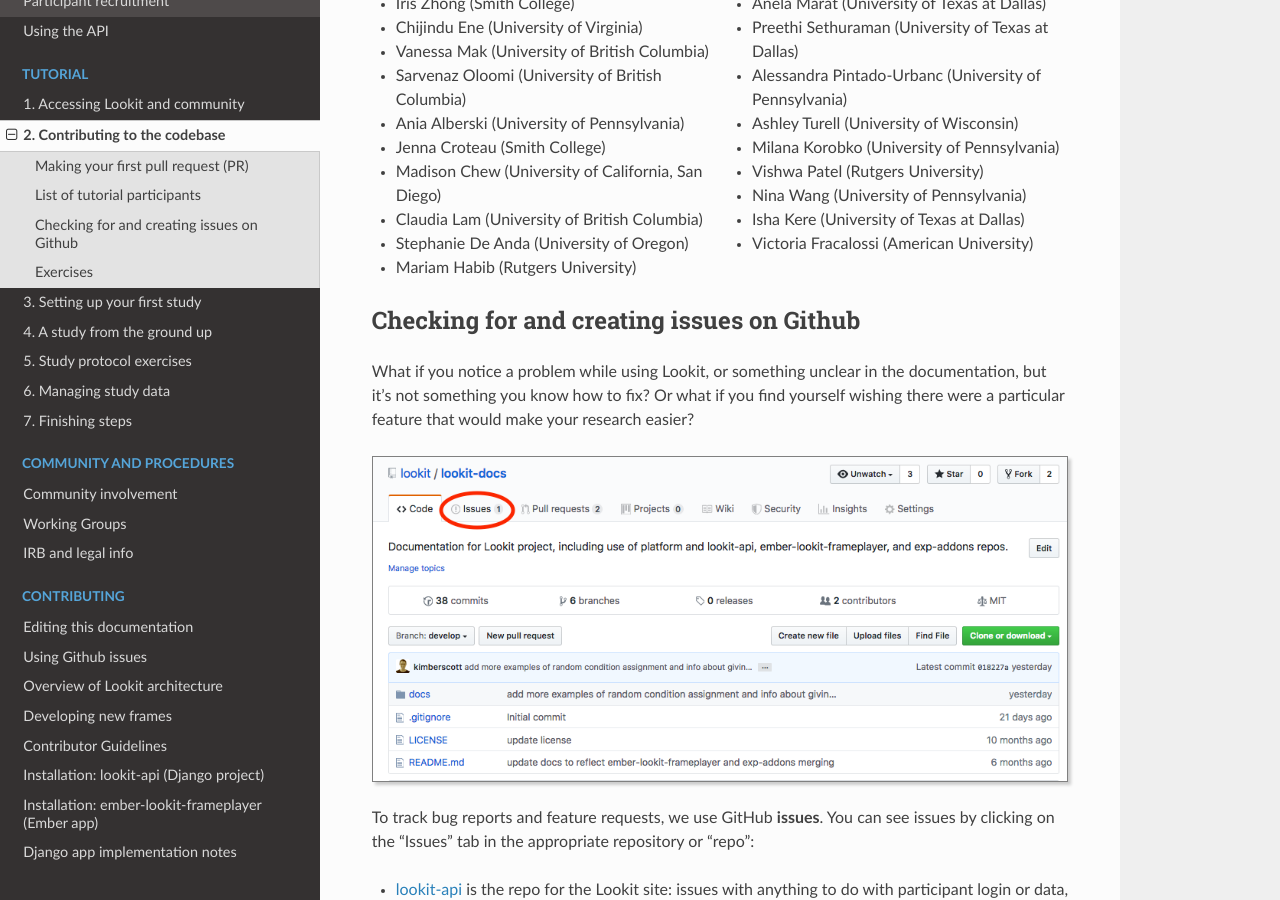
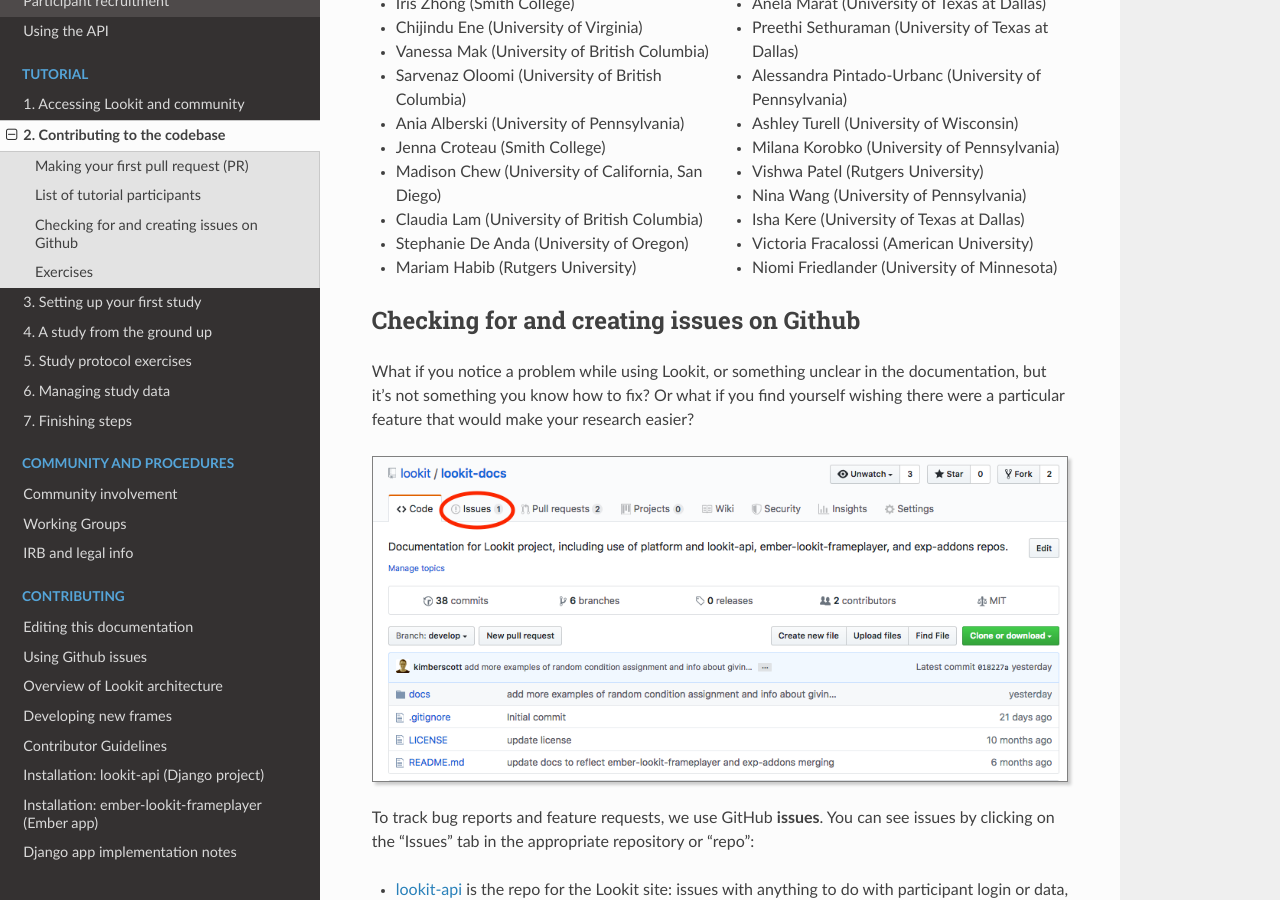
Before and after one commit to lookit/lookit-docs, a Sphinx documentation site: the page built from docs/source/tutorial-contributing.rst, in a window 1280 px wide and 900 px high, scrolled down 7185 px. Built offline with Sphinx 7.4.7 and the Read the Docs theme 2.0.0, drawn with Linux system fonts in a browser that asks for light colours.

Commit message:
Add tutorial participant to list

```diff
--- a/docs/source/tutorial-contributing.rst
+++ b/docs/source/tutorial-contributing.rst
@@ -278,6 +278,7 @@
 - Nina Wang (University of Pennsylvania)
 - Isha Kere (University of Texas at Dallas)
 - Victoria Fracalossi (American University)
+- Niomi Friedlander (University of Minnesota)
 
 Checking for and creating issues on Github
 -------------------------------------------
```
